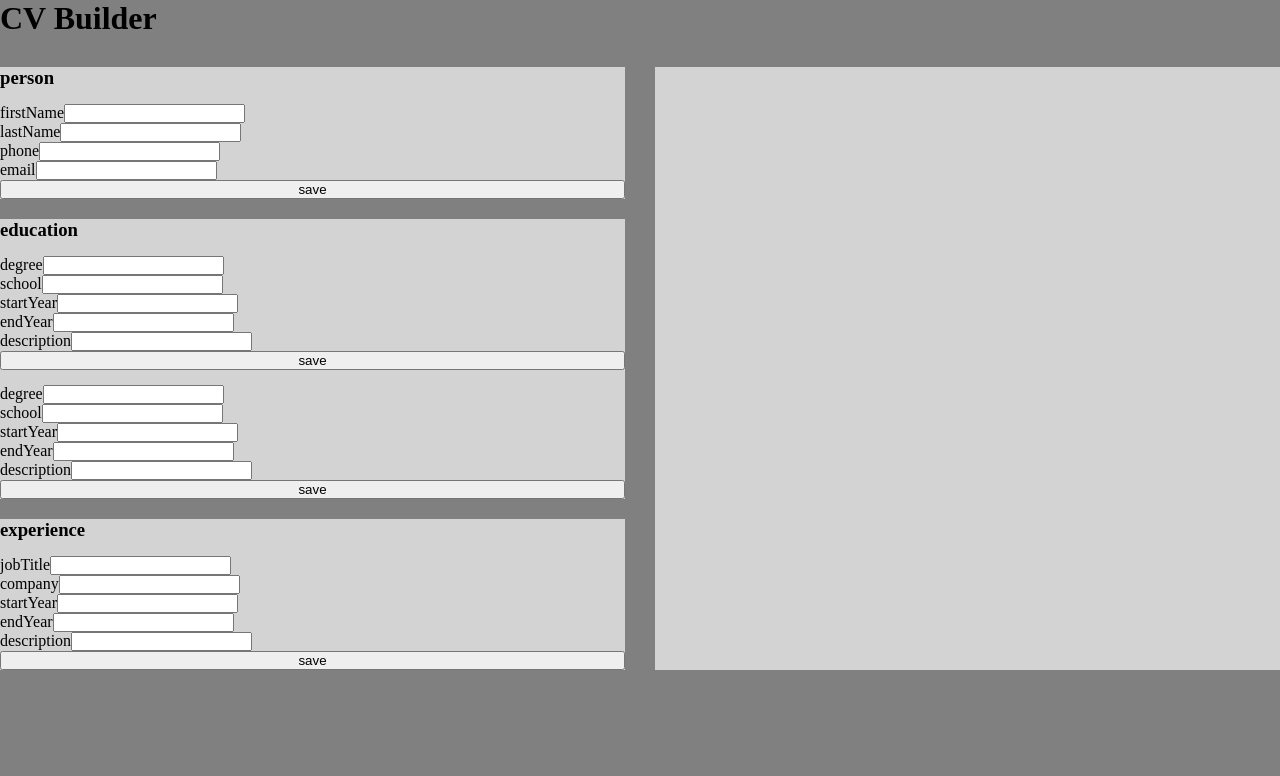
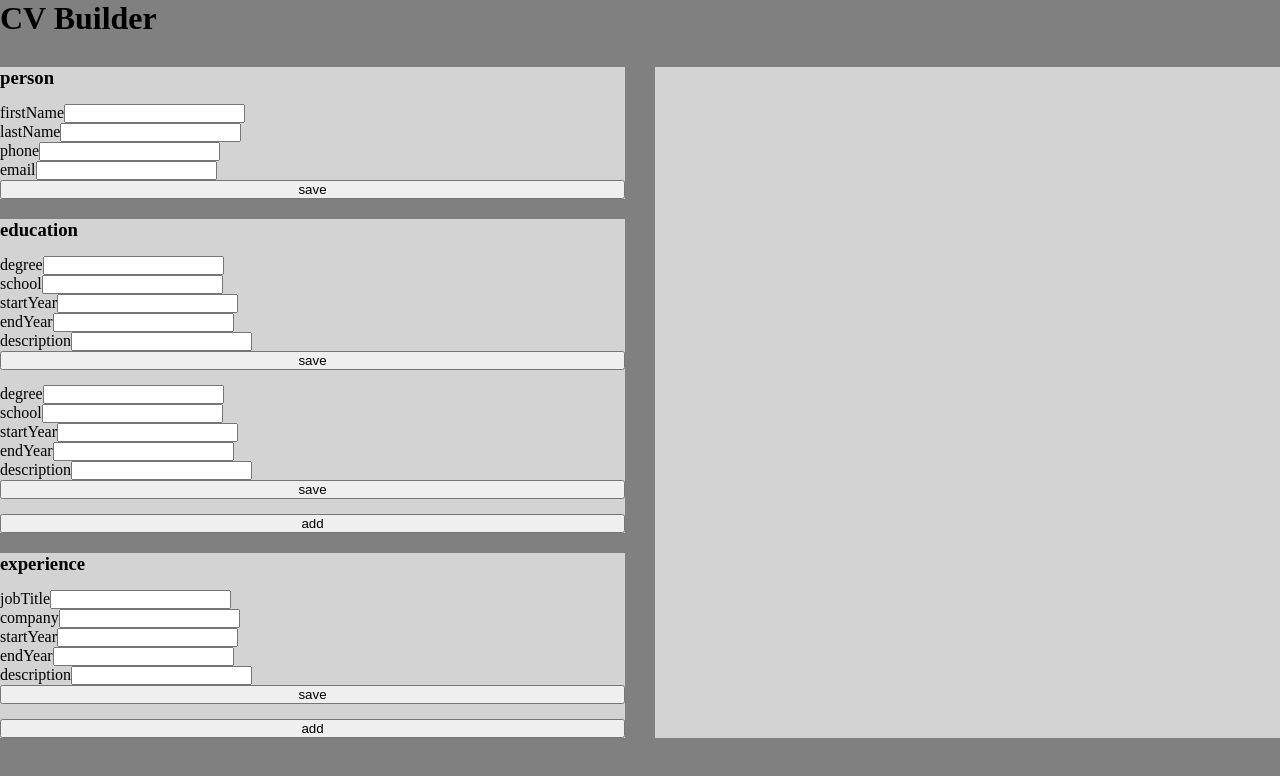
Before and after one commit to strallia/cv-app, a React (Vite) app: page / in a window 1280 px wide. Shown: the top 776 px of the page. Built offline with nearby package versions, Linux system fonts and the light colour scheme.

Commit message:
feat: Add functional button to add new entry

```diff
--- a/src/components/App.jsx
+++ b/src/components/App.jsx
@@ -41,16 +41,20 @@ function App() {
       <div className="edit-screen">
         {sectionTitles.map((title) => {
           let sectionData;
+          let setSectionData;
           let handleInputChange;
 
           if (title === "person") {
             sectionData = personData;
+            setSectionData = setPersonData;
             handleInputChange = handlePersonDataChange;
           } else if (title === "education") {
             sectionData = educationData;
+            setSectionData = setEducationData;
             handleInputChange = handleEducationDataChange;
           } else if (title === "experience") {
             sectionData = experienceData;
+            setSectionData = setExperienceData;
             handleInputChange = handleExperienceDataChange;
           }
 
@@ -59,6 +63,7 @@ function App() {
               key={title}
               title={title}
               sectionData={sectionData}
+              setSectionData={setSectionData}
               handleInputChange={handleInputChange}
             />
           );
--- a/src/components/Button.jsx
+++ b/src/components/Button.jsx
@@ -1,5 +1,29 @@
-function Button({ text, onClick, isVisible }) {
-  return <button>{text}</button>;
+function Button({ text, title, sectionData, setSectionData, isVisible }) {
+  if (title === "person") return;
+
+  function handleAddButtonClick() {
+    let keyNames =
+      title === "education" ? ["degree", "school"] : ["jobTitle", "company"];
+    keyNames.push("startYear", "endYear", "description");
+
+    const newEntry = { id: crypto.randomUUID() };
+    keyNames.forEach((key) => {
+      newEntry[key] = null;
+    });
+
+    const sectionDataCopy = [...sectionData];
+    sectionDataCopy.push(newEntry);
+    setSectionData(sectionDataCopy);
+  }
+
+  function handleSaveButtonClick() {
+    // TODO: write this save button handler function
+  }
+
+  const onClickHandler =
+    text === "add" ? handleAddButtonClick : handleSaveButtonClick;
+
+  return <button onClick={onClickHandler}>{text}</button>;
 }
 
 export { Button };
--- a/src/components/EditSection.jsx
+++ b/src/components/EditSection.jsx
@@ -1,6 +1,12 @@
+import { Button } from "./Button";
 import { Form } from "./Form";
 
-function EditSection({ title, sectionData, handleInputChange }) {
+function EditSection({
+  title,
+  sectionData,
+  setSectionData,
+  handleInputChange,
+}) {
   return (
     <section className="edit-section">
       <h3>{title}</h3>
@@ -13,6 +19,12 @@ function EditSection({ title, sectionData, handleInputChange }) {
           />
         );
       })}
+      <Button
+        text="add"
+        title={title}
+        sectionData={sectionData}
+        setSectionData={setSectionData}
+      />
     </section>
   );
 }
```
